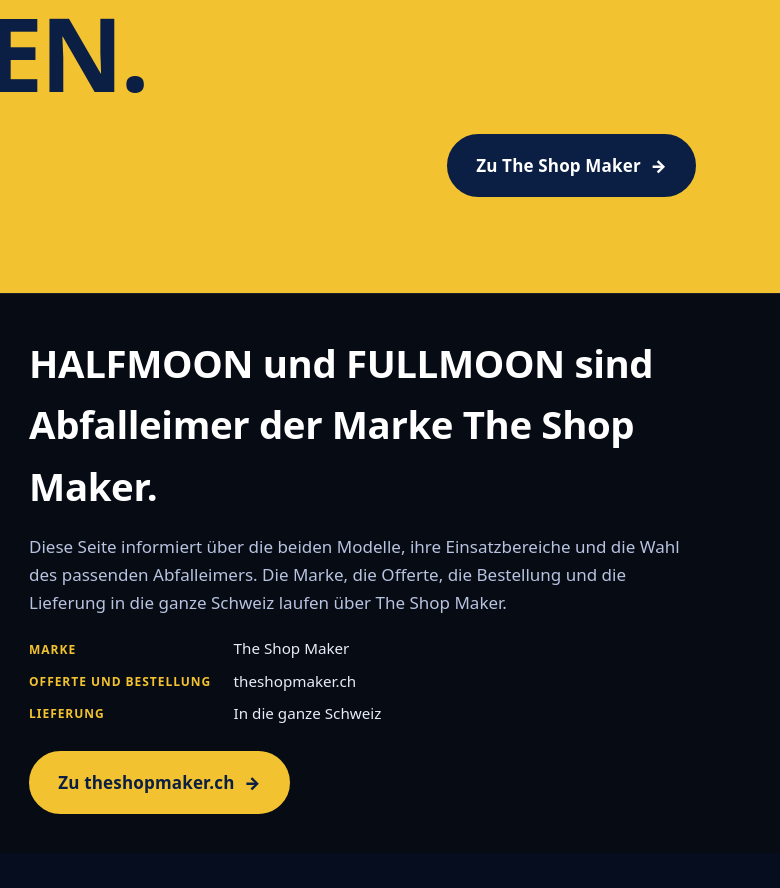
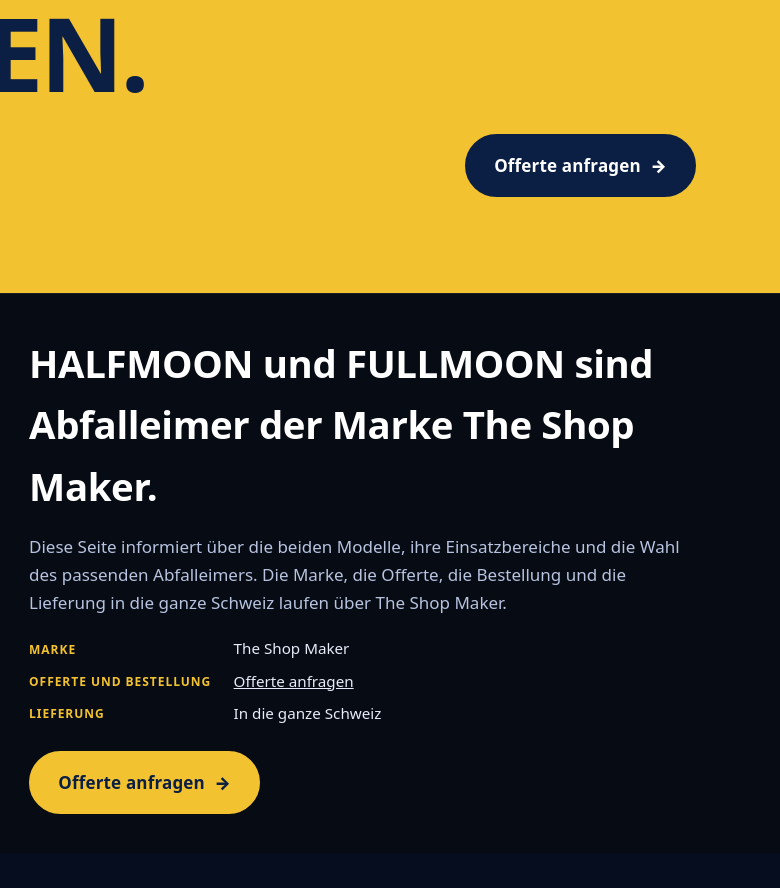
Before and after one commit to graphicsrecords/edelstahl-abfalleimer-ch, a plain HTML site: page fullmoon.html in a window 1280 px wide. Shown: the part 5962-6850 px from the top of the page, 500-1280 px from the left. Drawn offline with Linux system fonts and the light colour scheme.

Commit message:
HALFMOON und FULLMOON: Offerte-Links führen zum Offerte-Formular

```diff
--- a/fullmoon.html
+++ b/fullmoon.html
@@ -143,7 +143,7 @@
       <h2 class="giant">Offerte<br>anfragen.</h2>
       <p>Nennen Sie uns Menge und Einsatzort. The Shop Maker meldet sich mit einem verbindlichen Angebot.</p>
     </div>
-    <a class="btn dark rv" href="https://www.theshopmaker.ch/Abfalleimer.htm?utm_source=edelstahl-abfalleimer.ch&amp;utm_medium=referral&amp;utm_campaign=offerte&amp;utm_content=fullmoon" rel="noopener" data-track="fullmoon_final">Zu The Shop Maker</a>
+    <a class="btn dark rv" href="offerte.html?modell=fullmoon" data-track="fullmoon_final">Offerte anfragen</a>
   </div>
 </section>
 <section class="markenblock" id="marke" aria-label="Die Marke The Shop Maker">
@@ -154,10 +154,10 @@
       <p>Diese Seite informiert über die beiden Modelle, ihre Einsatzbereiche und die Wahl des passenden Abfalleimers. Die Marke, die Offerte, die Bestellung und die Lieferung in die ganze Schweiz laufen über The Shop Maker.</p>
       <dl>
         <dt>Marke</dt><dd>The Shop Maker</dd>
-        <dt>Offerte und Bestellung</dt><dd>theshopmaker.ch</dd>
+        <dt>Offerte und Bestellung</dt><dd><a href="offerte.html?modell=fullmoon" data-track="fullmoon_marke_offerte">Offerte anfragen</a></dd>
         <dt>Lieferung</dt><dd>In die ganze Schweiz</dd>
       </dl>
-      <a class="btn" href="https://www.theshopmaker.ch/?utm_source=edelstahl-abfalleimer.ch&amp;utm_medium=referral&amp;utm_campaign=offerte&amp;utm_content=fullmoon_marke" rel="noopener" data-track="fullmoon_marke">Zu theshopmaker.ch</a>
+      <a class="btn" href="offerte.html?modell=fullmoon" data-track="fullmoon_marke">Offerte anfragen</a>
     </div>
   </div>
 </section>
```
Also changed, not shown: halfmoon.html (+3 -3 lines).
